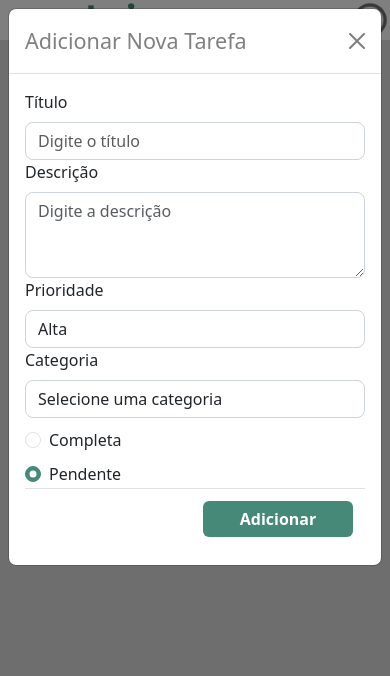
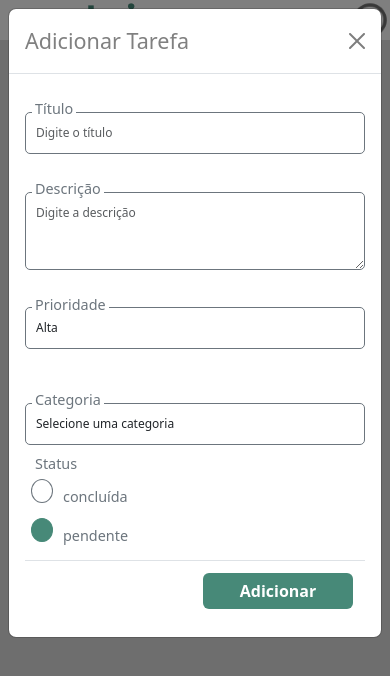
Before and after one commit to andressa-silvaa/to-do-lis-React, a React (Create React App) app: page /tarefas in a window 390 px wide. Both pictures are taken after a click on the button "Nova Tarefa". Shown: the top 676 px of the page. Built offline with nearby package versions, Linux system fonts and the light colour scheme.

Commit message:
Fix: Ajuste em radio box

```diff
--- a/src/paginas/tarefas/Tarefas.css
+++ b/src/paginas/tarefas/Tarefas.css
@@ -240,3 +240,20 @@ form{
     font-weight: 600;
     width: 150px;
   }
+@media (max-width:1000px) {
+    .tarefas-completas {
+        width: 60%;
+    }
+}
+@media (max-width:500px) {
+    .tarefas-completas {
+        width: 100%;
+        margin-top: 20px;
+    }
+    .tarefas-pendentes {
+        width: 100%;
+    }
+    .nova-tarefa{
+        width: 100%;
+    }
+}
--- a/src/paginas/tarefas/Tarefas.js
+++ b/src/paginas/tarefas/Tarefas.js
@@ -245,13 +245,13 @@ function Tarefas() {
         )}
       </div>
 
-      <Modal show={showModal} onHide={handleCloseModal}>
+  <Modal show={showModal} onHide={handleCloseModal}>
         <Modal.Header closeButton>
-          <Modal.Title>Adicionar Nova Tarefa</Modal.Title>
+          <Modal.Title>Adicionar Tarefa</Modal.Title>
         </Modal.Header>
         <Modal.Body>
           <Form onSubmit={handleSubmit}>
-            <Form.Group controlId="formTitulo">
+            <Form.Group className="custom-form-group" controlId="formTitulo">
               <Form.Label>Título</Form.Label>
               <Form.Control
                 type="text"
@@ -263,7 +263,8 @@ function Tarefas() {
               />
               <Form.Control.Feedback type="invalid">{errors.titulo}</Form.Control.Feedback>
             </Form.Group>
-            <Form.Group controlId="formDescricao">
+
+            <Form.Group className="custom-form-group" controlId="formDescricao">
               <Form.Label>Descrição</Form.Label>
               <Form.Control
                 as="textarea"
@@ -276,7 +277,8 @@ function Tarefas() {
               />
               <Form.Control.Feedback type="invalid">{errors.descricao}</Form.Control.Feedback>
             </Form.Group>
-            <Form.Group controlId="formPrioridade">
+
+            <Form.Group className="custom-form-group" controlId="formPrioridade">
               <Form.Label>Prioridade</Form.Label>
               <Form.Control
                 as="select"
@@ -289,7 +291,13 @@ function Tarefas() {
                 <option value="baixa">Baixa</option>
               </Form.Control>
             </Form.Group>
-            <Form.Group controlId="formCategoria">
+
+            <Form.Group className="custom-form-group" controlId="formCompleta">
+
+              <Form.Control.Feedback type="invalid">{errors.completa}</Form.Control.Feedback>
+            </Form.Group>
+
+            <Form.Group className="custom-form-group" controlId="formCategoria">
               <Form.Label>Categoria</Form.Label>
               <Form.Control
                 as="select"
@@ -299,30 +307,30 @@ function Tarefas() {
                 isInvalid={!!errors.categoria}
               >
                 <option value="">Selecione uma categoria</option>
-                {categories.map((category) => (
-                  <option key={category} value={category}>{category}</option>
+                {categories.map((cat) => (
+                  <option key={cat} value={cat}>
+                    {cat}
+                  </option>
                 ))}
+              <Form.Control.Feedback type="invalid">{errors.categoria}</Form.Control.Feedback>
               </Form.Control>
-              <Form.Control.Feedback type="invalid">{errors.categoria}</Form.Control.Feedback>
-            </Form.Group>
-            <Form.Group controlId="formCompleta">
+              <Form.Label>Status</Form.Label>
               <Form.Check
                 type="radio"
-                label="Completa"
+                label="concluída"
                 name="completa"
-                value={true}
+                value="true"
                 checked={formData.completa === true}
                 onChange={handleRadioChange}
               />
               <Form.Check
                 type="radio"
-                label="Pendente"
+                label="pendente"
                 name="completa"
-                value={false}
+                value="false"
                 checked={formData.completa === false}
                 onChange={handleRadioChange}
               />
-              {errors.completa && <div className="text-danger">{errors.completa}</div>}
             </Form.Group>
             <Modal.Footer>
               <Button variant="primary" type="submit" className='custom-button'>
--- a/src/paginas/tarefasCompletas/TarefasCompletas.css
+++ b/src/paginas/tarefasCompletas/TarefasCompletas.css
@@ -151,3 +151,17 @@ body {
     min-width: 20px;
     text-align: center;
 }
+@media (max-width:1000px) {
+    .tarefas-completas-completas {
+        width: 60%;
+    }
+}
+@media (max-width:500px) {
+    .tarefas-completas-completas {
+        width: 100%;
+        margin-top: 20px;
+    }
+    .tarefas-pendentes-completas {
+        width: 100%;
+    }
+}
```
